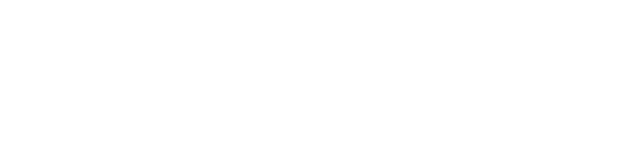
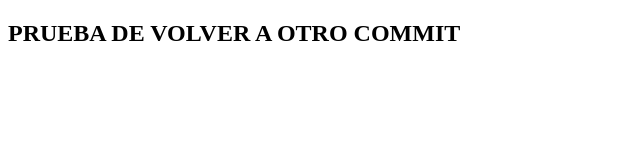
Before and after one commit to edu070824/chamba, a plain HTML site: page index.html in a window 1280 px wide. Shown: the whole page, without its empty margins (0-640 px from the left). Drawn offline with Linux system fonts and the light colour scheme.

Commit message:
agregue un h2 en index.html

```diff
--- a/index.html
+++ b/index.html
@@ -6,6 +6,6 @@
     <title>Document</title>
 </head>
 <body>
-
+    <h2>PRUEBA DE VOLVER A OTRO COMMIT</h2>
 </body>
 </html>
```
